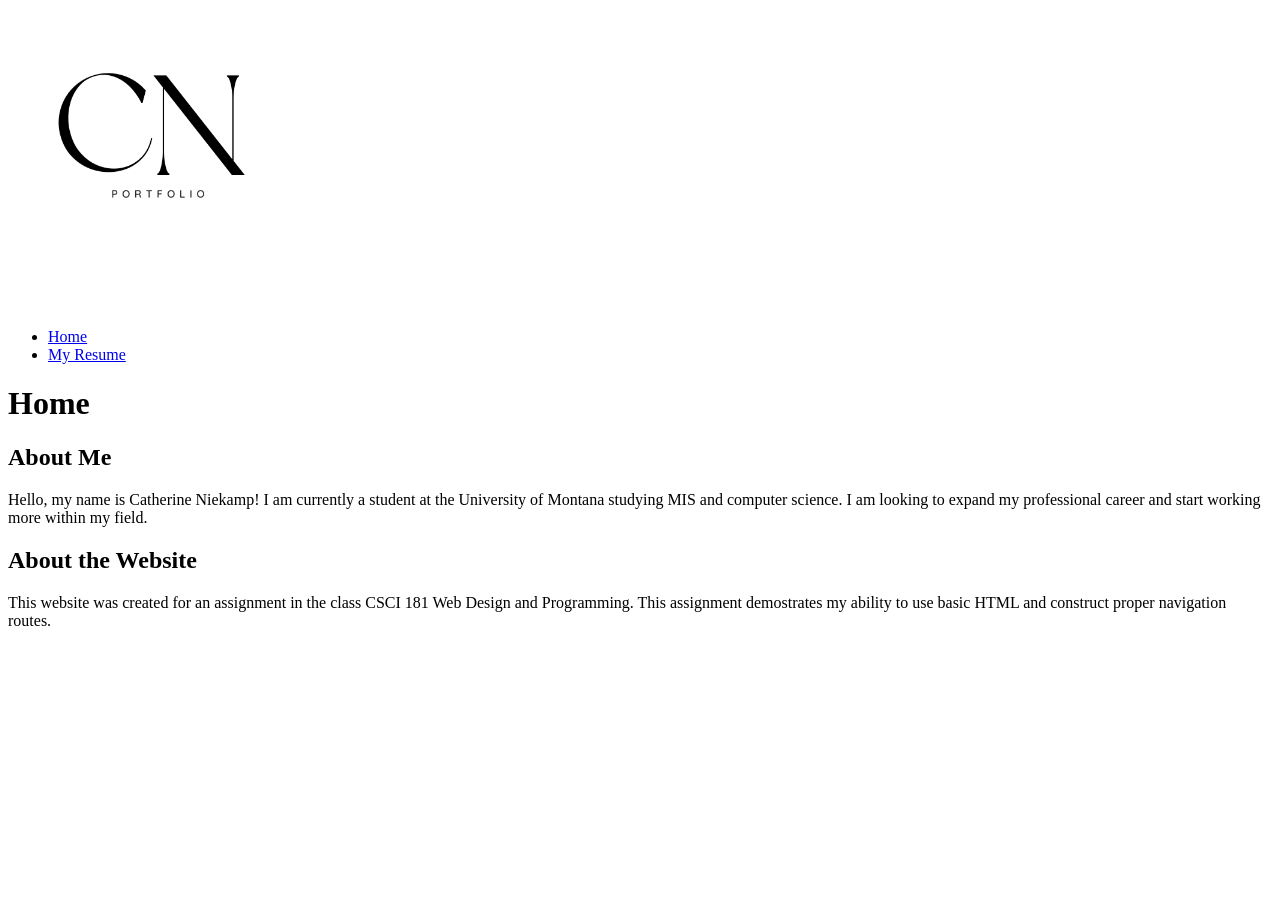
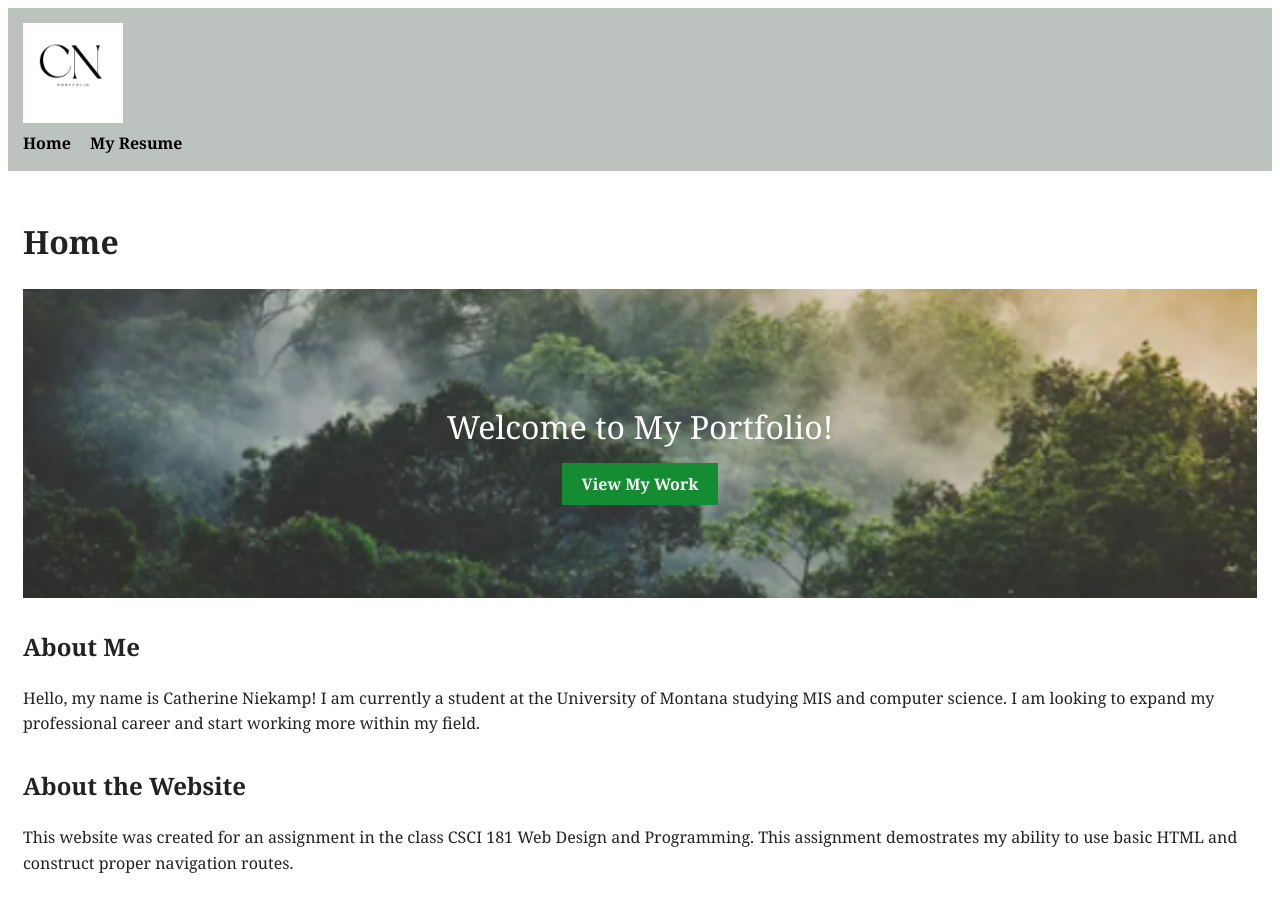
Before and after one commit to catherineniekamp502/niekamp-csci181-practice, a plain HTML site: page index.html in a window 1280 px wide. Before the commit the page ends 800 px from the top, so only its background shows below. Drawn offline with Linux system fonts and the light colour scheme.

Commit message:
Assignment #3
updating styles

```diff
--- a/index.html
+++ b/index.html
@@ -1,17 +1,18 @@
 <!DOCTYPE html>
-<html lang-"en">
+<html lang="en">
 
     <head>
         <meta charset="UTF-8">
-        <meta name-"viewport" content="width-device-width, initial-scale-1.0">
+        <meta name="viewport" content="width=device-width, initial-scale=1.0">
         <title>Home - Catherine Niekamp's Portfolio</title>
+        <link rel="stylesheet" href="styles/style.css">
     </head>
 
 <!--Logo Image for portfolio-->
     <body>
-        <header>
+        <header  id="page-header">
 
-            <img src="./images/logo.png" width="300px" height="300px" alt="Logo for personal portfilo">
+            <img src="./images/logo.png" width="100px" height="100px" alt="Logo for personal portfilo">
             <nav>
                 <ul>
                     <li> <a href="index.html">Home</a></li>
@@ -22,6 +23,13 @@
 
         <main>
             <h1>Home</h1>
+
+              <section class="hero">
+
+            <p class="tagline">Welcome to My Portfolio!</p>
+            <a href="resume.html" class="cta">View My Work</a>
+
+            </section>
 
 <!------About me------>
             <section>
--- /dev/null
+++ b/styles/style.css
@@ -0,0 +1,90 @@
+/* Style Sheet for Website */
+
+/* Defaults */
+
+body {
+  font-family: Georgia, "Times New Roman", Times, serif;
+  line-height: 1.6;
+  color: #222;
+}
+
+
+/* Headers and navigation styling */
+
+#page-header {
+  background-color: #bcc3be;
+  padding: 15px;
+}
+
+nav ul {
+  list-style: none;
+  margin: 0;
+  padding: 0;
+}
+
+nav li {
+  display: inline-block;
+  margin-right: 15px;
+}
+
+nav a {
+  color: rgb(0, 0, 0);
+  text-decoration: none;
+  font-weight: bold;
+}
+
+nav a:hover {
+  text-decoration: underline;
+}
+
+
+/* Hero insert */
+
+.hero {
+  background-image: url("../images/hero.jpg");
+  background-size: cover;
+  background-position: center;
+  padding: 100px 20px;
+  text-align: center;
+}
+
+.tagline {
+  color: rgb(255, 255, 255);
+  font-size: 2rem;
+  margin-bottom: 20px;
+}
+
+.cta {
+  background-color: rgb(20, 141, 50);
+  color: #f9f9f9;
+  padding: 10px 20px;
+  text-decoration: none;
+  font-weight: bold;
+}
+
+.cta:hover {
+  background-color: #56be3e;
+}
+
+
+/* Resume page styling */
+
+h1, h2, h3, h4 {
+  margin-top: 30px;
+}
+
+p {
+  margin: 12px 0;
+}
+
+small {
+  color: #8fa591;
+}
+
+main a {
+  color: #99ebac;
+}
+
+main {
+  padding: 15px;
+}
```
Also changed, not shown: resume.html (+7 -5 lines), images/hero.jpg (added).
